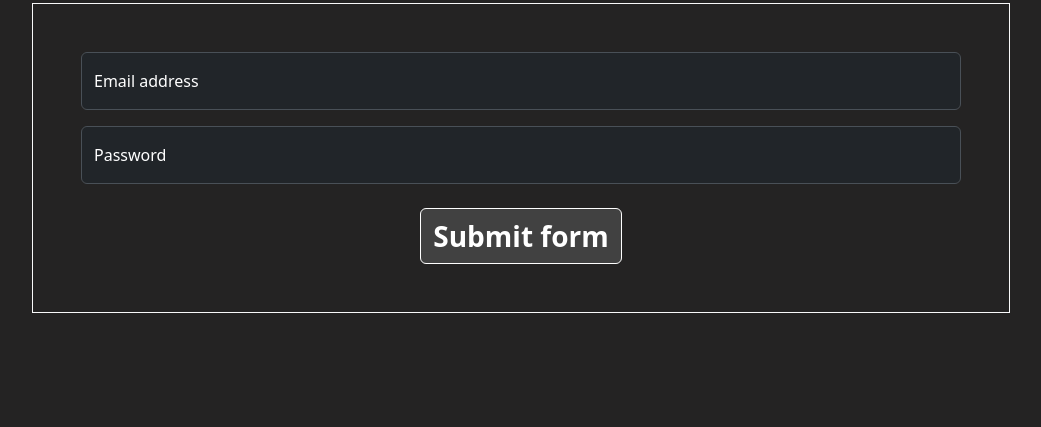
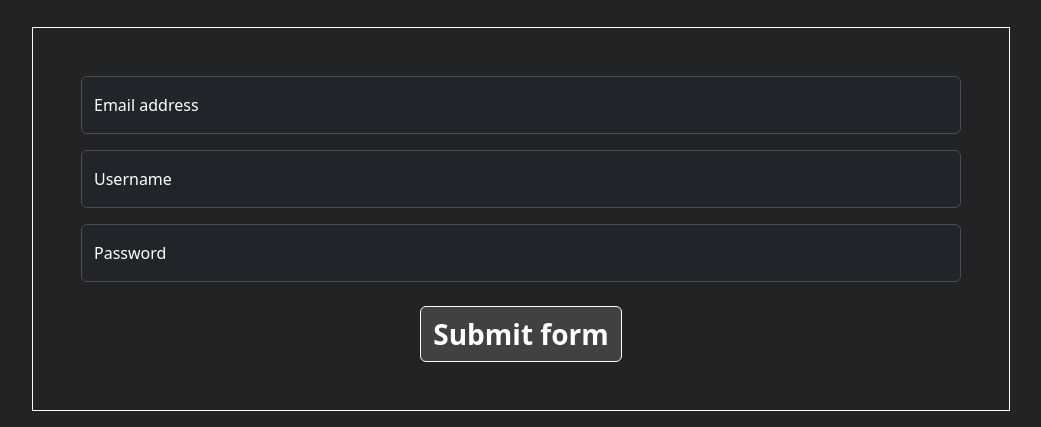
Before and after one commit to CaptainHmD/PHP, a PHP site: page /final-project/view/register.php in a window 1280 px wide. Shown: the part 378-805 px from the top of the page, without its empty margins (119-1160 px from the left). Before the commit the page ends 691 px from the top, so only its background shows below. Run offline with PHP 8.4, Linux system fonts and the light colour scheme.

Commit message:
connect to DB

```diff
--- /dev/null
+++ b/final-project/model/conn.php
@@ -0,0 +1,11 @@
+<?php
+$mysqli = new mysqli('localhost', 'hamad', '1234', 'tasks_db');
+// Check connection
+if ($mysqli -> connect_errno) {
+    echo "Failed to connect to MySQL: " . $mysqli -> connect_error;
+    exit();
+  }else{
+    echo "connected";
+  }
+
+?>
--- a/final-project/view/register.php
+++ b/final-project/view/register.php
@@ -1,3 +1,49 @@
+<?php
+include "../model/conn.php";
+
+if(isset($_POST['submit'])){
+  define("username",$_POST['username']);
+  define("email",$_POST['email']);
+  $password = $_POST["password"];
+
+  if(!usernameValid(username)){
+    echo '<h1 class="text-danger"> username missing </h1>';
+  }
+  if(!emailValid(email)){
+    echo '<h1 class="text-danger">email missing </h1>';
+  }
+  if(!passwordValid($password)){
+    echo '<h1 class="text-danger"> password missing </h1>';
+  }
+
+//todo: encrypt password then store all values in db
+
+}else{
+}
+function usernameValid($username){
+  if(empty($username))
+    return false;
+  return true;
+}
+function passwordValid($password){
+  if(empty($password)){
+    return false;
+  }
+  return true;
+}
+function emailValid($email){
+  if(empty($email))
+    return false;
+  return true;
+}
+
+
+
+
+
+?>
+
+
 <!DOCTYPE html>
 <html lang="en" data-bs-theme="dark">
 
@@ -12,7 +58,7 @@
 
 </head>
 
-<body class="overflow-hidden">
+<body class="overflow-x-hidden">
 
 <nav class="border p-3">
 <ul class="nav justify-content-center">
@@ -35,17 +81,21 @@
     </div>
     <div class="row mt-5 d-flex justify-content-center">
         <!-- <div class="col-md-12 d-flex justify-content-center"> -->
-        <form action="" method="post" class="col-sm-12 d-flex flex-column justify-content-center p-5 border border-light w-75">
+        <form action="<?php echo htmlspecialchars($_SERVER['PHP_SELF']) ?>" method="post" class="col-sm-12 d-flex flex-column justify-content-center p-5 border border-light w-75">
             <div class="form-floating mb-3">
                 <input type="email" class="form-control" id="email" name="email" placeholder="name@example.com">
                 <label for="floatingInput">Email address</label>
+            </div>
+            <div class="form-floating mb-3">
+                <input type="username" class="form-control" id="username" name="username" placeholder="username">
+                <label for="floatingInput">Username</label>
             </div>
             <div class="form-floating">
                 <input type="password" class="form-control" id="password" name="password" placeholder="Password">
                 <label for="floatingPassword">Password</label>
             </div>
             <div class="d-flex justify-content-center mt-4">
-                <button class="btn btn-primary submit-color fs-res fs-3 fw-bolder" type="submit" value="submit">Submit form</button>
+                <button class="btn btn-primary submit-color fs-res fs-3 fw-bolder" type="submit" value="submit" name="submit">Submit form</button>
             </div>
         </form>
         <!-- </div> -->
```
Also changed, not shown: final-project/view/index.php (+8 -3 lines).
